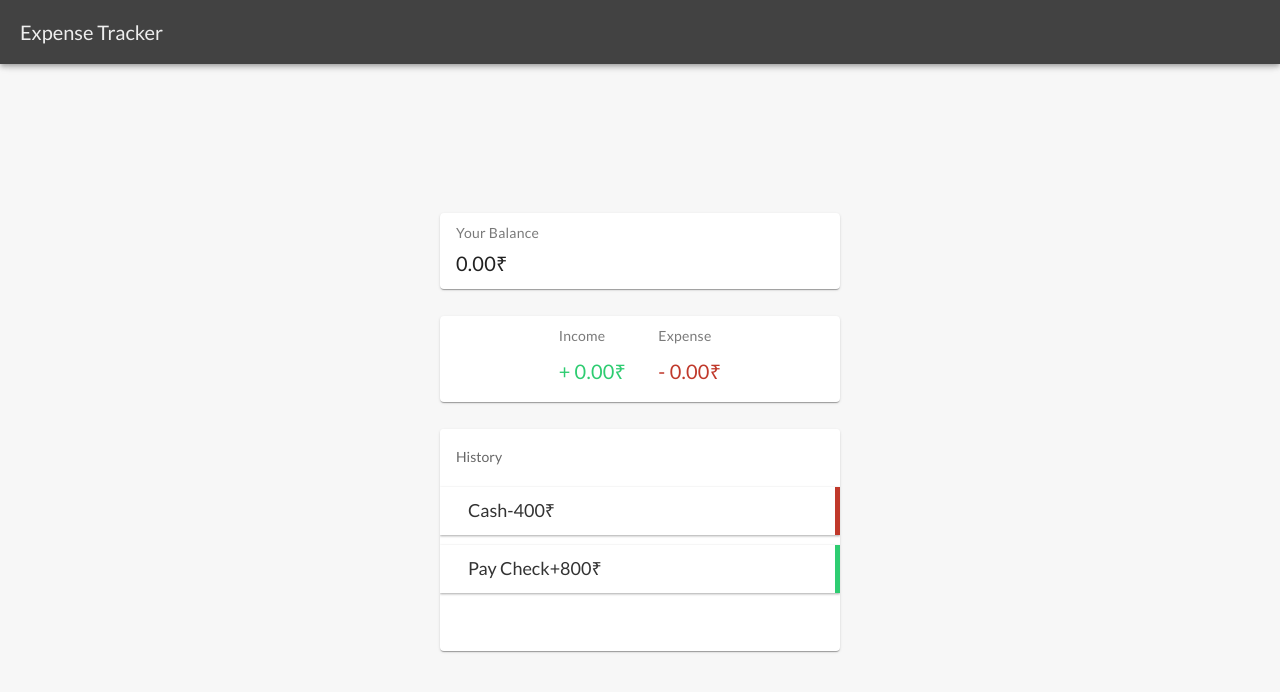
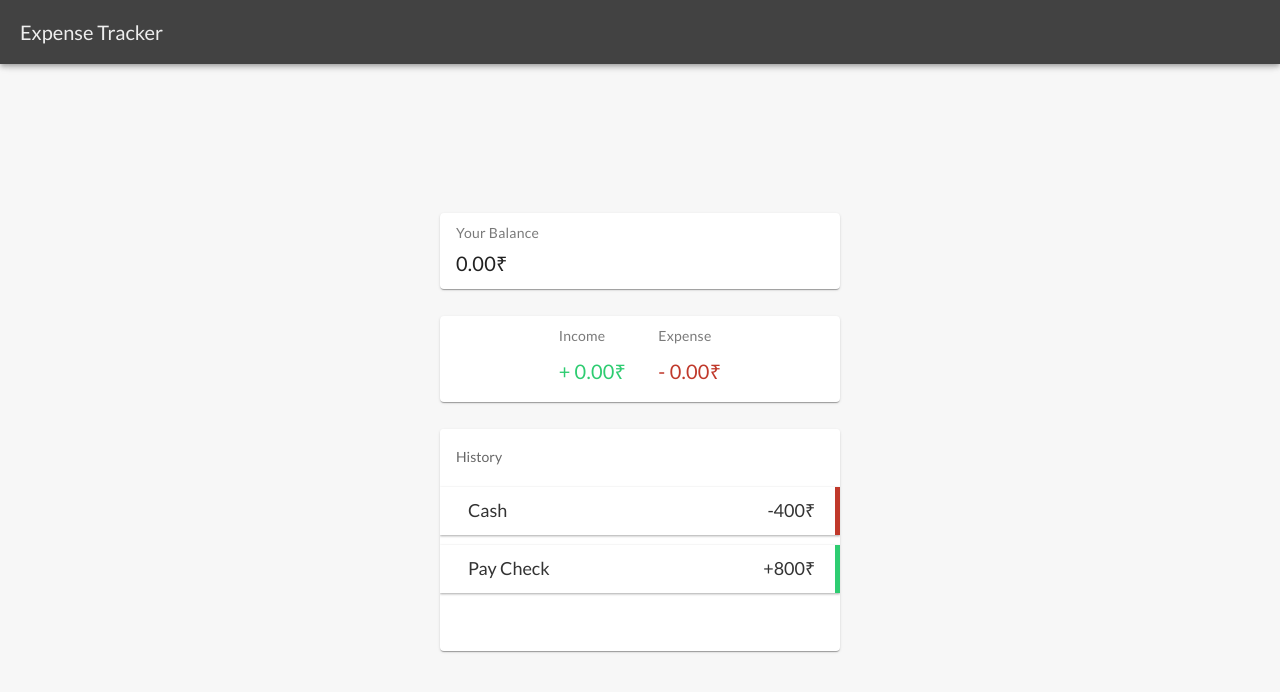
Before and after one commit to soorajsprakash/expense-tracker, a Vue app: page / in a window 1280 px wide. Shown: the top 692 px of the page. Built offline with nearby package versions, Linux system fonts and the light colour scheme.

Commit message:
update transaction history component

```diff
--- a/src/components/TransactionList.vue
+++ b/src/components/TransactionList.vue
@@ -15,8 +15,9 @@
                     <button class="delete-btn">x</button>
                 </li> -->
             <!-- </ul> -->
-            <v-list-item v-for="item, i in items" :class="item.class">
-                <span class="ml-3 justify-space-between">{{ item.text }}{{ item.value }}</span>
+            <v-list-item v-for="item, i in items" :class="item.class" class="d-flex justify-space-between">
+                <span class="ml-3">{{ item.text }}</span>
+                <span style="position: absolute; right: 5%;">{{ item.value }}</span>
                 <button class="delete-btn">x</button>
             </v-list-item>
         </v-list>
```
